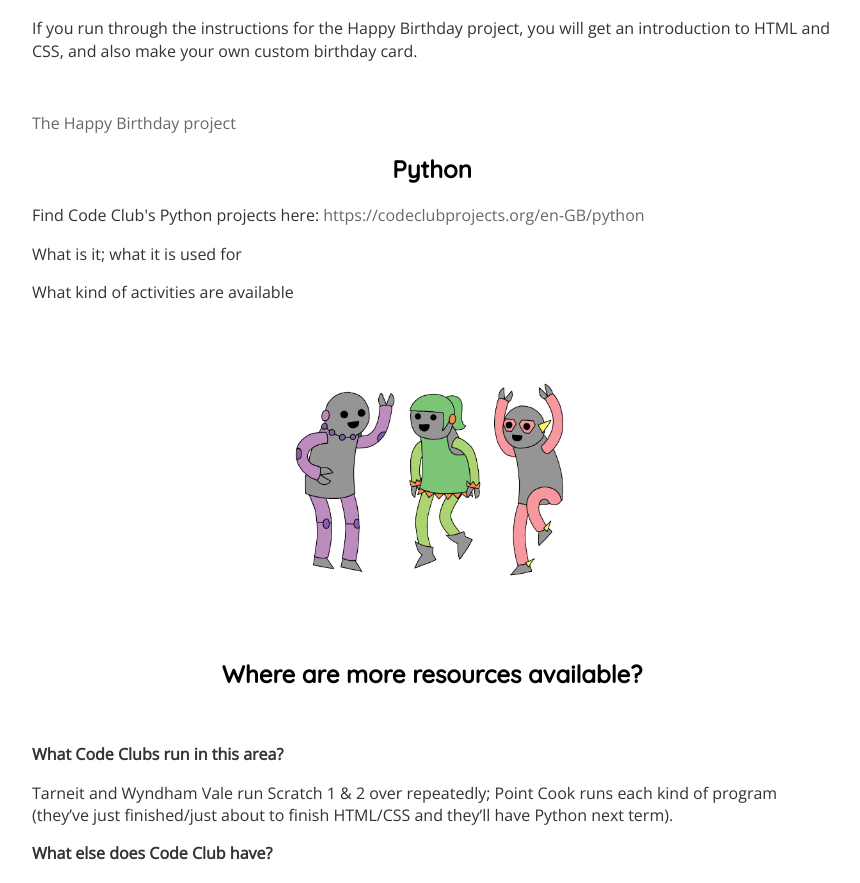
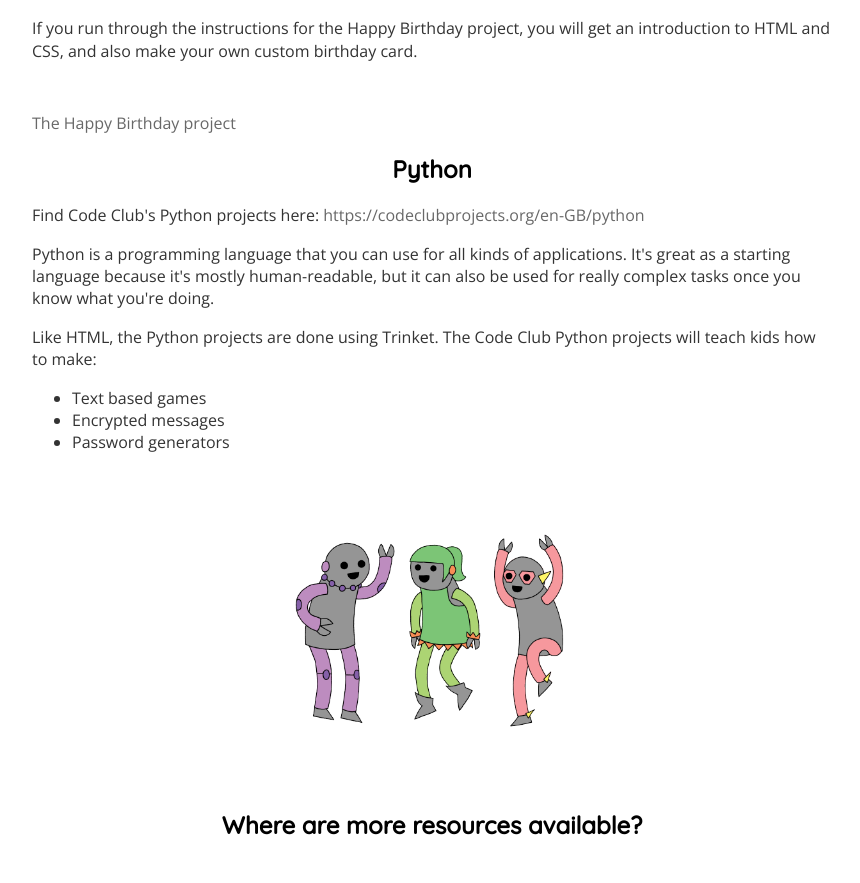
Before and after one commit to emillym/emillym.github.io, a Jekyll site: the page built from codeclub/index.html, in a window 1280 px wide and 900 px high, scrolled down 5211 px, cut to the strip 17-900 px from the top of the window. Shown: the whole strip, without its empty margins (208-1068 px from the left). Built offline with Jekyll 4.4.1, drawn with Linux system fonts in a browser that asks for light colours.

Commit message:
Update index.html

```diff
--- a/codeclub/index.html
+++ b/codeclub/index.html
@@ -76,10 +76,16 @@ title: Code Club for Grownups
 <p><a href="https://codeclubprojects.org/en-GB/webdev/happy-birthday/">The Happy Birthday project</a></P>
 <h2 id="python">Python</h2>
 <p>Find Code Club's Python projects here: <a href="https://codeclubprojects.org/en-GB/python/">https://codeclubprojects.org/en-GB/python</a></p>
-<P>What is it; what it is used for</P>
-<p>What kind of activities are available</p>
+<p>Python is a programming language that you can use for all kinds of applications. It's great as a starting language because it's mostly human-readable, but it can also be used for really complex tasks once you know what you're doing. </p>
+<p>Like HTML, the Python projects are done using Trinket. The Code Club Python projects will teach kids how to make:</p>
+<ul>
+  <li>Text based games</li>
+  <li>Encrypted messages</li>
+  <li>Password generators</li>
+</ul>
 <img src="/images/codeclub2.png" />
-<h2 id="further">Where are more resources available?</h2>  <p><strong>What Code Clubs run in this area?</strong></p>
+<h2 id="further">Where are more resources available?</h2>
+<p><strong>What Code Clubs run in this area?</strong></p>
 <p>Tarneit and Wyndham Vale run Scratch 1 & 2 over repeatedly; Point Cook runs each kind of program (they’ve just finished/just about to finish HTML/CSS and they’ll have Python next term).</p>
 <p><strong>What else does Code Club have?</strong></p>
 <p>As well as Scratch, HTML/CSS and Python, Code Club has resources to help kids learn using various tiny computers – the Raspberry Pi, and the micro:bit. See <a href="https://codeclubprojects.org/">Code Club Projects</a> for more info.</p>
```
